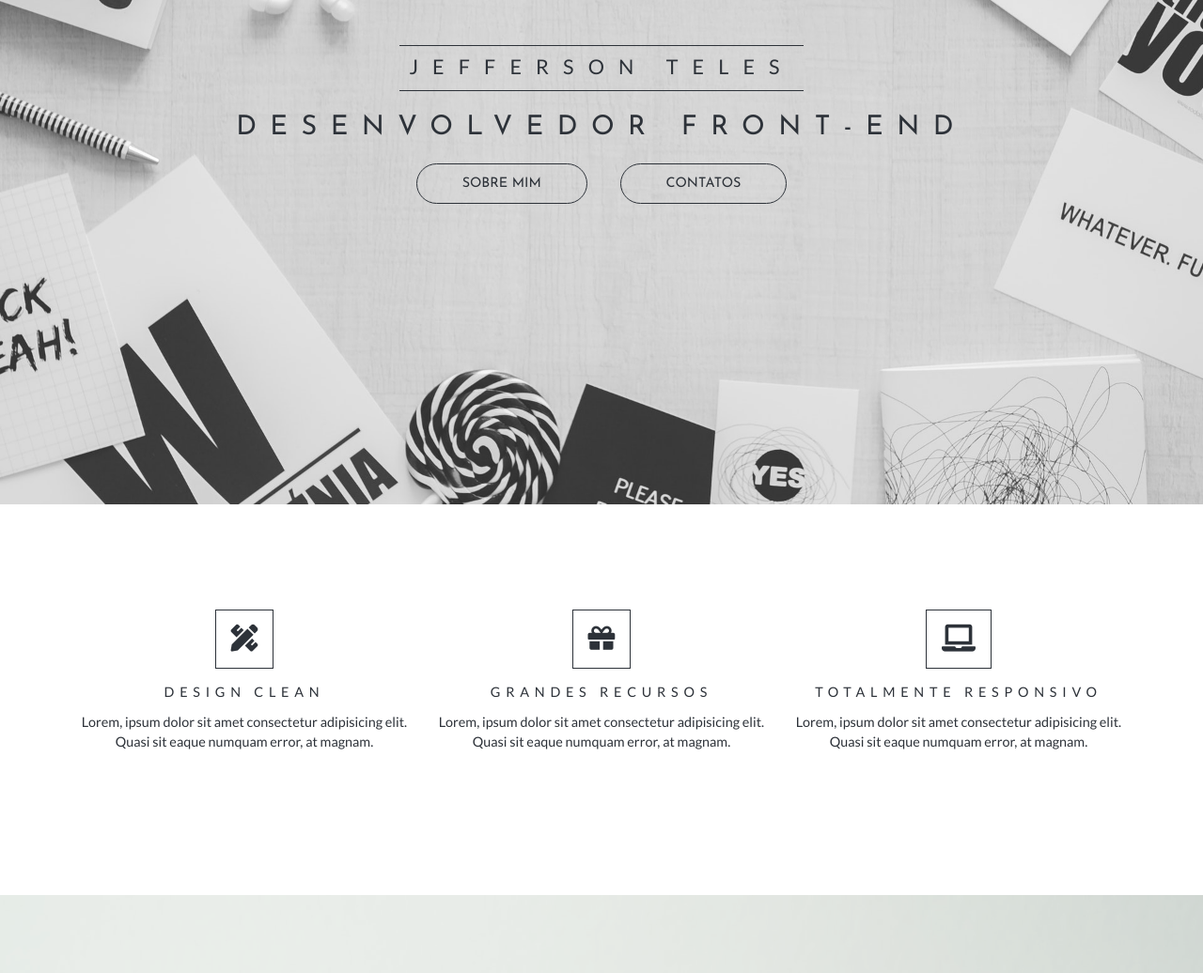
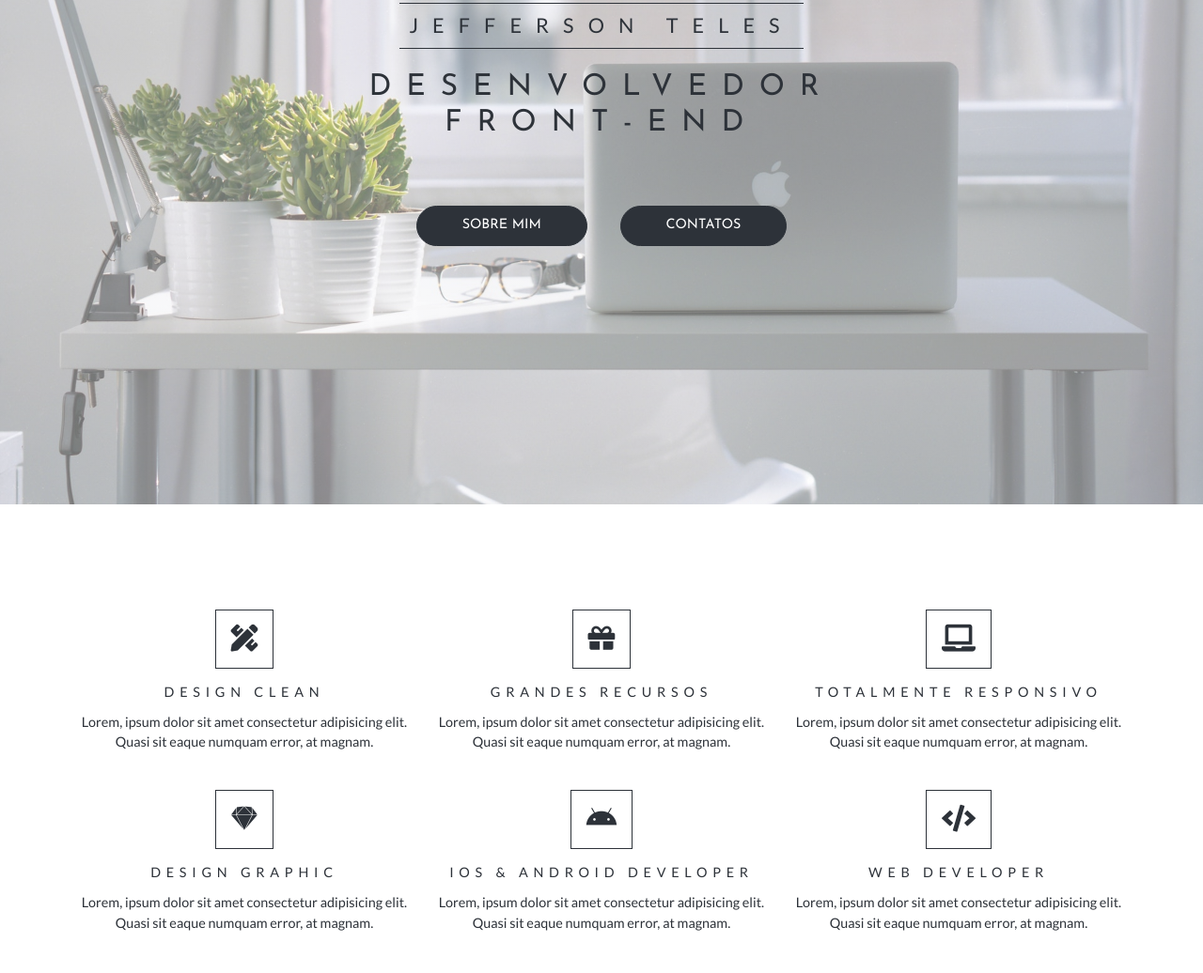
Before and after one commit to Jeffersontellesxz/JStecnologia, a website: page index.html in a window 1280 px wide. Shown: the part 263-1299 px from the top of the page at 94% size. Drawn offline with nearby package versions, Linux system fonts and the light colour scheme.

Commit message:
Alteracao no background showcase e organizacao dos codigos

```diff
--- a/index.html
+++ b/index.html
@@ -98,7 +98,7 @@
               <h1>Desenvolvedor Front-end</h1>
 
               <div class="showcase-btn">
-                <a href="#" class="btn-custom">Sobre Mim</a>
+                <a href="#sobre" class="btn-custom">Sobre Mim</a>
                 <a href="#footer" class="btn-custom">Contatos</a>
               </div>
             </div>
@@ -134,6 +134,33 @@
           <div class="col-md-4">
             <i class="fas fa-laptop"></i>
             <h4>Totalmente Responsivo</h4>
+            <p>
+              Lorem, ipsum dolor sit amet consectetur adipisicing elit. Quasi
+              sit eaque numquam error, at magnam.
+            </p>
+          </div>
+        </div>
+
+        <div class="row text-center">
+          <div class="col-md-4 mb-4">
+            <i class="fab fa-sketch"></i>
+            <h4>Design Graphic</h4>
+            <p>
+              Lorem, ipsum dolor sit amet consectetur adipisicing elit. Quasi
+              sit eaque numquam error, at magnam.
+            </p>
+          </div>
+          <div class="col-md-4 mb-4">
+            <i class="fab fa-android"></i>
+            <h4>IOS & Android Developer</h4>
+            <p>
+              Lorem, ipsum dolor sit amet consectetur adipisicing elit. Quasi
+              sit eaque numquam error, at magnam.
+            </p>
+          </div>
+          <div class="col-md-4">
+            <i class="fas fa-code"></i>
+            <h4>Web Developer</h4>
             <p>
               Lorem, ipsum dolor sit amet consectetur adipisicing elit. Quasi
               sit eaque numquam error, at magnam.
--- a/scss/_portfolio.scss
+++ b/scss/_portfolio.scss
@@ -85,14 +85,9 @@
 
   // Button Custom background
   .btn-custom {
-    background-color: transparent;
+    background-color: $js-dark;
     border: 2px solid $js-dark;
-    color: $js-dark;
+    color: $js-light;
     margin-top: 2rem;
-
-    &:hover {
-      background-color: $js-dark;
-      color: $js-light !important;
-    }
   }
 }
--- a/scss/_services.scss
+++ b/scss/_services.scss
@@ -2,7 +2,8 @@
 .services {
   padding: 7rem 0;
   // Icones
-  .fas {
+  .fas,
+  .fab {
     font-size: 2em;
     margin-bottom: 1rem;
     border: 1px solid $js-dark;
--- a/scss/_showcase.scss
+++ b/scss/_showcase.scss
@@ -2,9 +2,11 @@
 .showcase {
   width: 100%;
   height: 100vh;
-  background-image: url(../img/showcase2.jpg);
+  background-image: linear-gradient(rgba($js-light, 0.4), rgba($js-light, 0.4)),
+    url(../img/showcase3.jpg);
   background-position: bottom center;
   background-size: cover;
+  background-attachment: fixed;
 
   // Centralizar Conteudo
   &-content {
@@ -17,22 +19,47 @@
     width: 100%;
     color: $js-dark;
 
+    // Media Queria Content
+    @media (min-width: 769px) {
+      width: 60%;
+      margin: 0 auto;
+    }
+
     h2 {
-      font-size: 1em;
+      font-size: 1.3em;
       font-weight: 300;
       text-transform: uppercase;
       letter-spacing: 0.2em;
       margin-bottom: 1em;
       @include borderStyle();
+
+      //   Media Query Desktop
+      @media (min-width: 769px) {
+        font-size: 1.5em;
+        font-weight: 300;
+        text-transform: uppercase;
+        letter-spacing: 0.7em;
+        margin-bottom: 1em;
+        @include borderStyle();
+      }
     }
 
     h1 {
-      font-size: 1.3em;
+      font-size: 1.5em;
       font-weight: 400;
       font-family: $js-font-secondary;
       text-transform: uppercase;
       letter-spacing: 0.2em;
       margin-bottom: 0.7rem;
+
+      //   Media Query Desktop
+      @media (min-width: 769px) {
+        font-size: 2.2em;
+        font-weight: 400;
+        text-transform: uppercase;
+        letter-spacing: 0.5em;
+        margin-bottom: 0.7rem;
+      }
     }
   }
 }
@@ -40,6 +67,7 @@
 // Custom Btn
 .showcase-btn {
   width: 90%;
+  margin-top: 3rem;
 }
 .btn-custom {
   font-size: 1em;
@@ -51,8 +79,8 @@
   border: 1px solid $js-dark;
   border-radius: 3rem;
   padding: 0.6rem 3rem;
-  background: transparent;
-  color: $js-dark;
+  background: $js-dark;
+  color: $js-light;
   cursor: pointer;
   margin: 0.6rem 1rem;
 
@@ -65,27 +93,3 @@
     @include shadowBtn;
   }
 }
-
-// Desktop
-@media (min-width: 769px) {
-  .showcase-content {
-    width: 80%;
-    margin: 0 auto;
-    h2 {
-      font-size: 1.5em;
-      font-weight: 300;
-      text-transform: uppercase;
-      letter-spacing: 0.7em;
-      margin-bottom: 1em;
-      @include borderStyle();
-    }
-
-    h1 {
-      font-size: 2em;
-      font-weight: 400;
-      text-transform: uppercase;
-      letter-spacing: 0.5em;
-      margin-bottom: 0.7rem;
-    }
-  }
-}
```
Also changed, not shown: css/main.css, img/showcase3.jpg (added).
